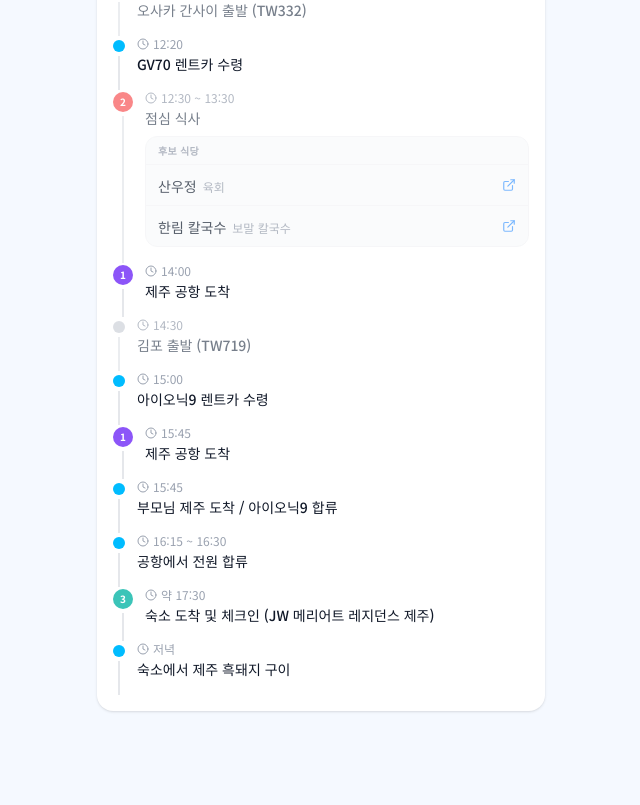
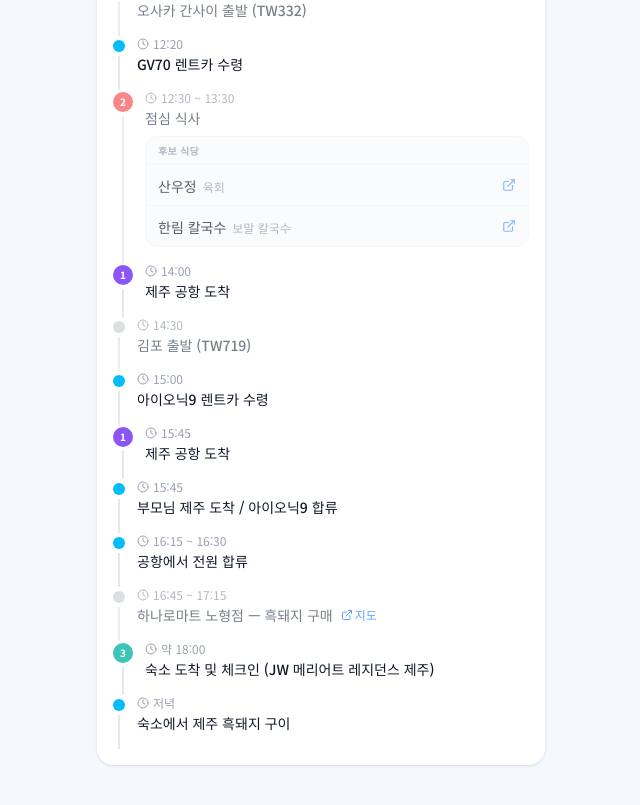
Before and after one commit to yglee8048/jeju-family-trip, a Next.js app: page /schedule/1 in a window 1280 px wide. Shown: the part 638-1443 px from the top of the page, without its empty margins (319-959 px from the left). Built offline with nearby package versions, Linux system fonts and the light colour scheme.

Commit message:
feat: 관광지 및 마트도 지도 링크 추가

```diff
--- a/src/data/schedule.ts
+++ b/src/data/schedule.ts
@@ -98,7 +98,12 @@ export const schedules: DaySchedule[] = [
             },
             {time: '16:15 ~ 16:30', content: {ko: '공항에서 전원 합류', ja: '空港で全員合流'}, highlight: true},
             {
-                time: '약 17:30',
+                time: '16:45 ~ 17:15',
+                content: {ko: '하나로마트 노형점 — 흑돼지 구매', ja: 'ハナロマート 老衡店 — 黒豚購入'},
+                url: 'https://naver.me/G0DXmAgH'
+            },
+            {
+                time: '약 18:00',
                 content: {ko: '숙소 도착 및 체크인 (JW 메리어트 레지던스 제주)', ja: 'チェックイン (JWマリオット レジデンス 済州)'},
                 highlight: true,
                 marker: {num: 3, color: '#3BC4B8'}
@@ -126,7 +131,8 @@ export const schedules: DaySchedule[] = [
                 time: '약 10:20',
                 content: {ko: '성산 유채꽃 재배단지 도착', ja: '城山 菜の花畑 到着'},
                 highlight: true,
-                marker: {num: 2, color: '#8C55F8'}
+                marker: {num: 2, color: '#8C55F8'},
+                url: 'https://naver.me/xAFCNNBC',
             },
             {time: '10:20 ~ 11:00', content: {ko: '유채꽃밭 자유 산책', ja: '菜の花畑 散策'}},
             {time: '11:00 ~ 12:00', content: {ko: '가족 스냅 사진 촬영', ja: 'ファミリースナップ撮影'}, highlight: true},
@@ -157,11 +163,16 @@ export const schedules: DaySchedule[] = [
                 time: '13:30 ~ 15:30',
                 content: {ko: '아쿠아플라넷 제주 관람', ja: 'アクアプラネット済州 見学'},
                 highlight: true,
-                marker: {num: 4, color: '#8C55F8'}
+                marker: {num: 4, color: '#8C55F8'},
+                url: 'https://naver.me/xiquOGa4',
             },
-            {time: '약 16:00', content: {ko: '하나로마트 — 회 구매', ja: 'ハナロマート — 刺身購入'}},
-            {time: '약 16:30', content: {ko: '숙소 도착', ja: '宿到着'}},
-            {time: '16:30 ~', content: {ko: '수영장 / 자유 시간', ja: 'プール / 自由時間'}},
+            {
+                time: '15:40 ~ 16:10',
+                content: {ko: '하나로마트 성산점 — 회 구매', ja: 'ハナロマート 城山店 — 刺身購入'},
+                url: 'https://naver.me/Fy2FnalF',
+            },
+            {time: '약 16:45', content: {ko: '숙소 도착', ja: '宿到着'}},
+            {time: '16:45 ~', content: {ko: '수영장 / 자유 시간', ja: 'プール / 自由時間'}},
             {
                 time: '저녁',
                 content: {ko: '숙소에서 회 취식', ja: '宿で刺身'},
@@ -190,7 +201,8 @@ export const schedules: DaySchedule[] = [
                 time: '약 10:00',
                 content: {ko: '새별 프렌즈 도착', ja: 'セビョルフレンズ 到着'},
                 highlight: true,
-                marker: {num: 3, color: '#8C55F8'}
+                marker: {num: 3, color: '#8C55F8'},
+                url: 'https://naver.me/FBe2u54z',
             },
             {time: '10:00 ~ 11:30', content: {ko: '새별 프렌즈 체험', ja: 'セビョルフレンズ 体験'}, highlight: true},
             {
```
